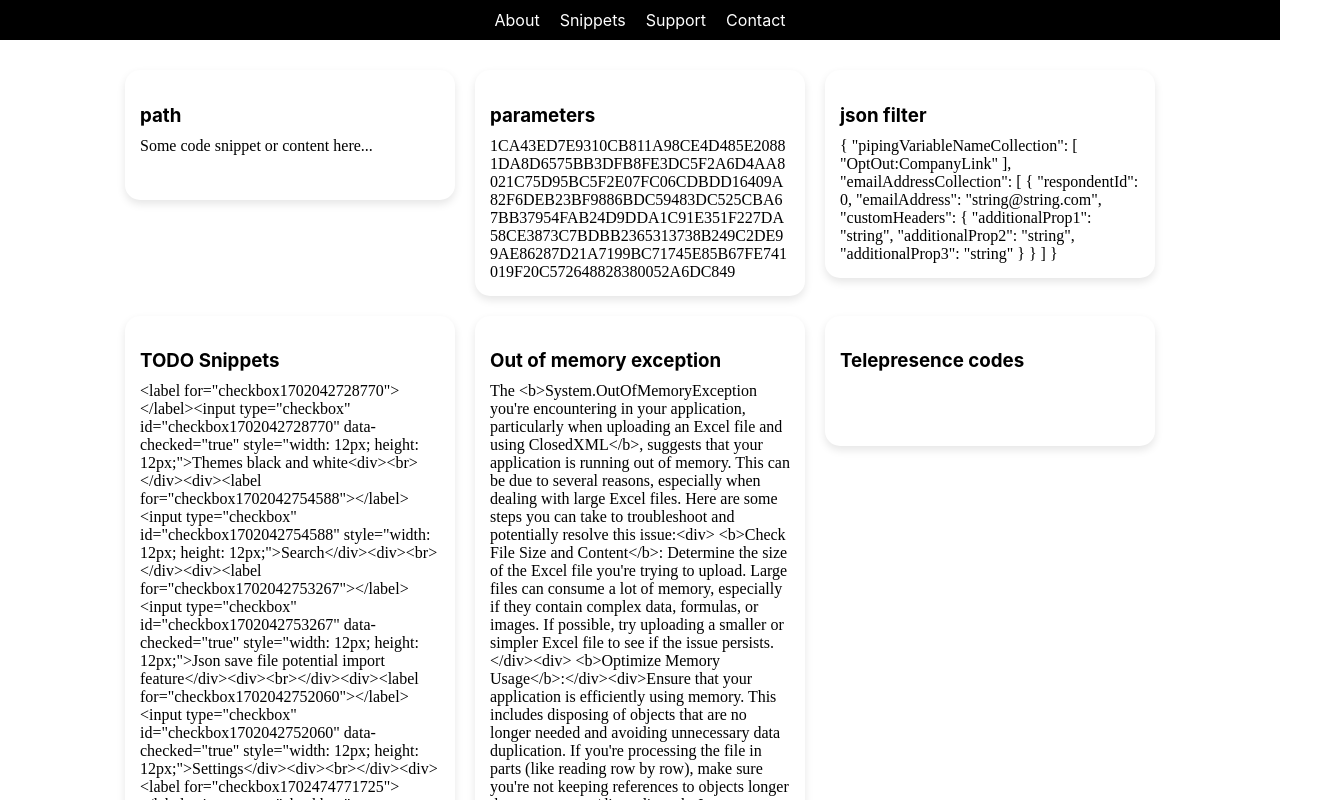
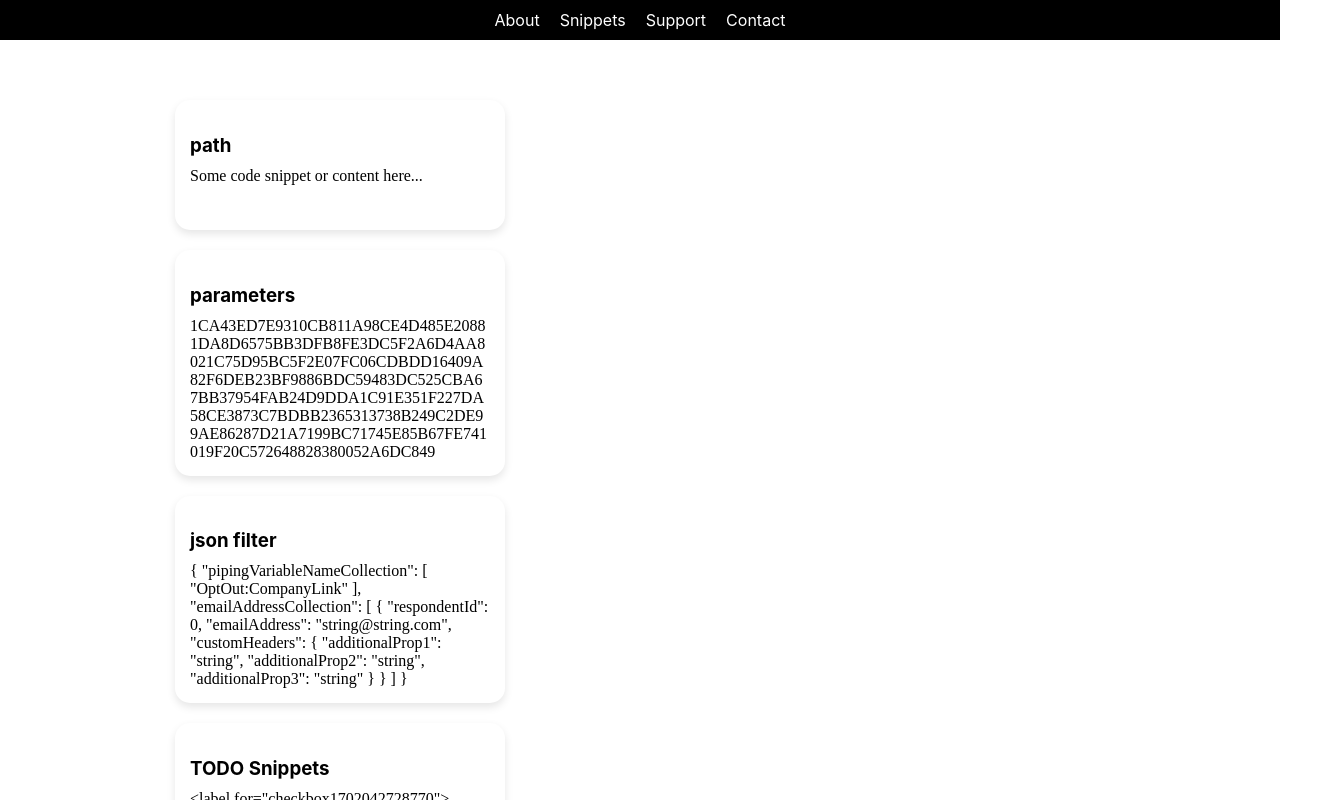
Before and after one commit to EdinMhc/snippet-saver-website, a React (Create React App) app: page / in a window 1280 px wide. Shown: the top 800 px of the page, 1320 px wide, since content can reach past the window. Built offline with nearby package versions, Linux system fonts and the light colour scheme.

Commit message:
Make 2 sides droppable

```diff
--- a/src/App.js
+++ b/src/App.js
@@ -6,7 +6,7 @@
 import { DragDropContext } from 'react-beautiful-dnd';
 
 function App() {
-  const [snippets, setSnippets] = useState([
+  const [snippetsLeft, setSnippetsLeft] = useState([
     {
       id: "1",
       code: "Some code snippet or content here...",
@@ -50,39 +50,56 @@
       "url": "https://forsta.atlassian.net/wiki/spaces/FEH/pages/3234695260/How+to+use+Laptop+with+remote+k8s+environment"
     }
   ]);
+  const [snippetsRight, setSnippetsRight] = useState([]);
 
   const onDragEnd = (result) => {
     const { source, destination } = result;
 
+    // Do nothing if dropped outside the list
     if (!destination) {
         return;
     }
 
-    if (
-        source.droppableId === destination.droppableId &&
-        source.index === destination.index
-    ) {
-        return;
-    }
+    // Reordering within the same list
+    if (source.droppableId === destination.droppableId) {
+        const sourceSnippets = source.droppableId === "left" ? snippetsLeft : snippetsRight;
+        const setSourceSnippets = source.droppableId === "left" ? setSnippetsLeft : setSnippetsRight;
 
-    const newSnippets = Array.from(snippets);
+        const newSnippets = Array.from(sourceSnippets);
         const [reorderedItem] = newSnippets.splice(source.index, 1);
         newSnippets.splice(destination.index, 0, reorderedItem);
 
-    setSnippets(newSnippets);
-};
+        setSourceSnippets(newSnippets);
+    } else {
+        // Moving between lists
+        const sourceSnippets = source.droppableId === "left" ? snippetsLeft : snippetsRight;
+        const destinationSnippets = destination.droppableId === "left" ? snippetsLeft : snippetsRight;
+        const setSourceSnippets = source.droppableId === "left" ? setSnippetsLeft : setSnippetsRight;
+        const setDestinationSnippets = destination.droppableId === "left" ? setSnippetsLeft : setSnippetsRight;
 
-const updateSnippets = (newSnippets) => {
-  setSnippets(newSnippets);
+        const sourceClone = Array.from(sourceSnippets);
+        const destClone = Array.from(destinationSnippets);
+        const [removed] = sourceClone.splice(source.index, 1);
+
+        destClone.splice(destination.index, 0, removed);
+
+        setSourceSnippets(sourceClone);
+        setDestinationSnippets(destClone);
+    }
 };
 
   return (
     <DragDropContext onDragEnd={onDragEnd}>
+        <NavBar />
       <div className="App">
-      <NavBar />
-      <SnippetsContent snippets={snippets} updateSnippets={updateSnippets}/>
+        <div className="left-area">
+              <SnippetsContent droppableId="left" snippets={snippetsLeft} updateSnippets={setSnippetsLeft}/>
+          </div>
+          <div className="right-area">
+              <SnippetsContent droppableId="right" snippets={snippetsRight} updateSnippets={setSnippetsRight} />
+          </div>
+      </div>
       <FooterNotes />
-    </div>
     </DragDropContext>
   );
 }
--- a/src/Components/SnippetsContent.js
+++ b/src/Components/SnippetsContent.js
@@ -2,17 +2,9 @@
 import '../Styles/SnippetContent.css';
 import { Droppable, Draggable } from 'react-beautiful-dnd';
 
-function SnippetsContent({ snippets, updateSnippets }) {
-    const reorderSnippets = (startIndex, endIndex) => {
-        const result = Array.from(snippets);
-        const [removed] = result.splice(startIndex, 1);
-        result.splice(endIndex, 0, removed);
-
-        updateSnippets(result);
-    };
-
+function SnippetsContent({ droppableId, snippets, updateSnippets }) {
     return (
-        <Droppable droppableId="snippets">
+        <Droppable droppableId={droppableId}>
             {(provided) => (
                 <div
                     className="snippets-container"
--- a/src/Styles/App.css
+++ b/src/Styles/App.css
@@ -3,10 +3,17 @@
   padding: 10px;
 }
 
+.App {
+  width: 100%; /* Ensure full width */
+  overflow: hidden; /* Clear floats */
+  padding: 20px;
+}
+
 div.App {
   display: flex;
-  flex-direction: column;
-  min-height: 100vh;
+    justify-content: space-between; /* Adjust as needed */
+    align-items: start;
+    padding: 20px;
 }
 
 div.App > div {
@@ -17,3 +24,11 @@
   align-items: start;
   padding: 20px;
 }
+
+.left-area, .right-area {
+  flex-basis: 50%;
+  width: 50%;
+  float: left;
+  min-height: 100px;
+  /* border: 1px solid #ccc; */
+}
```
Lines whose indentation alone changed are shown as unchanged.
